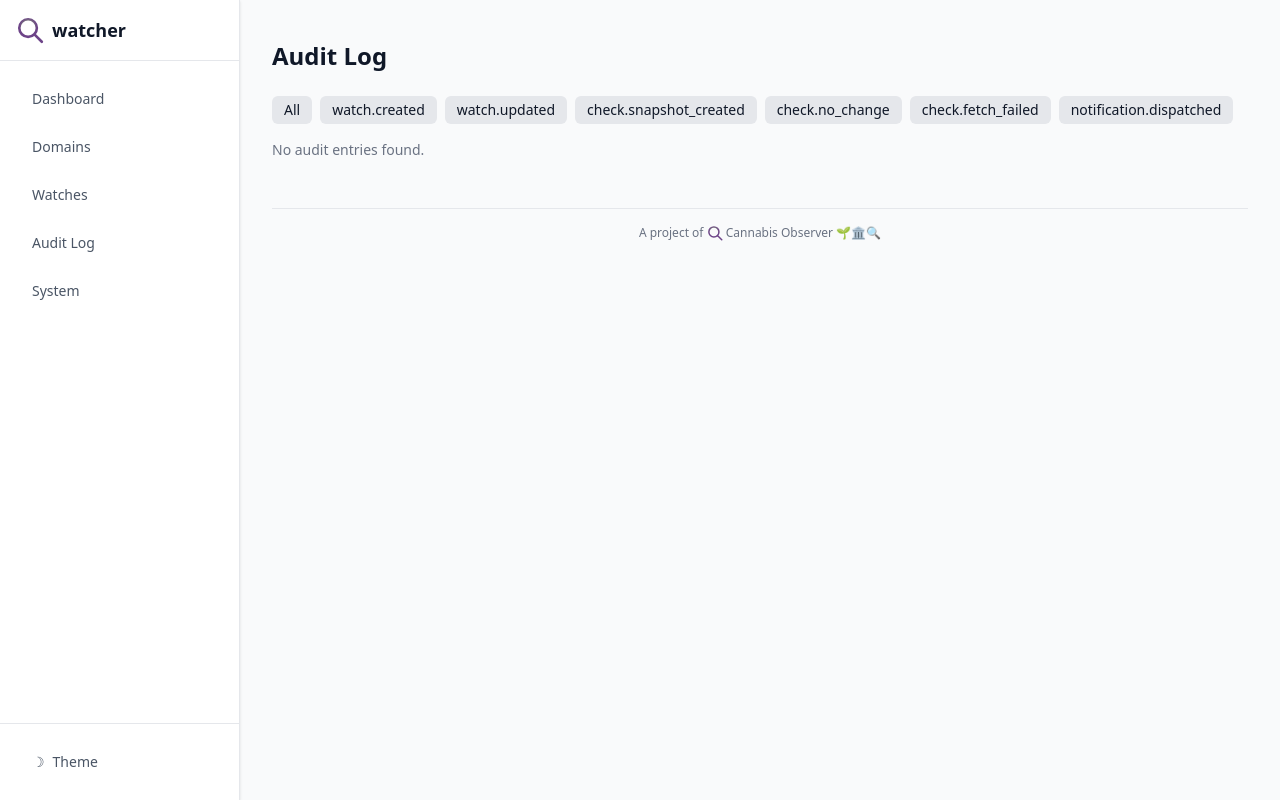
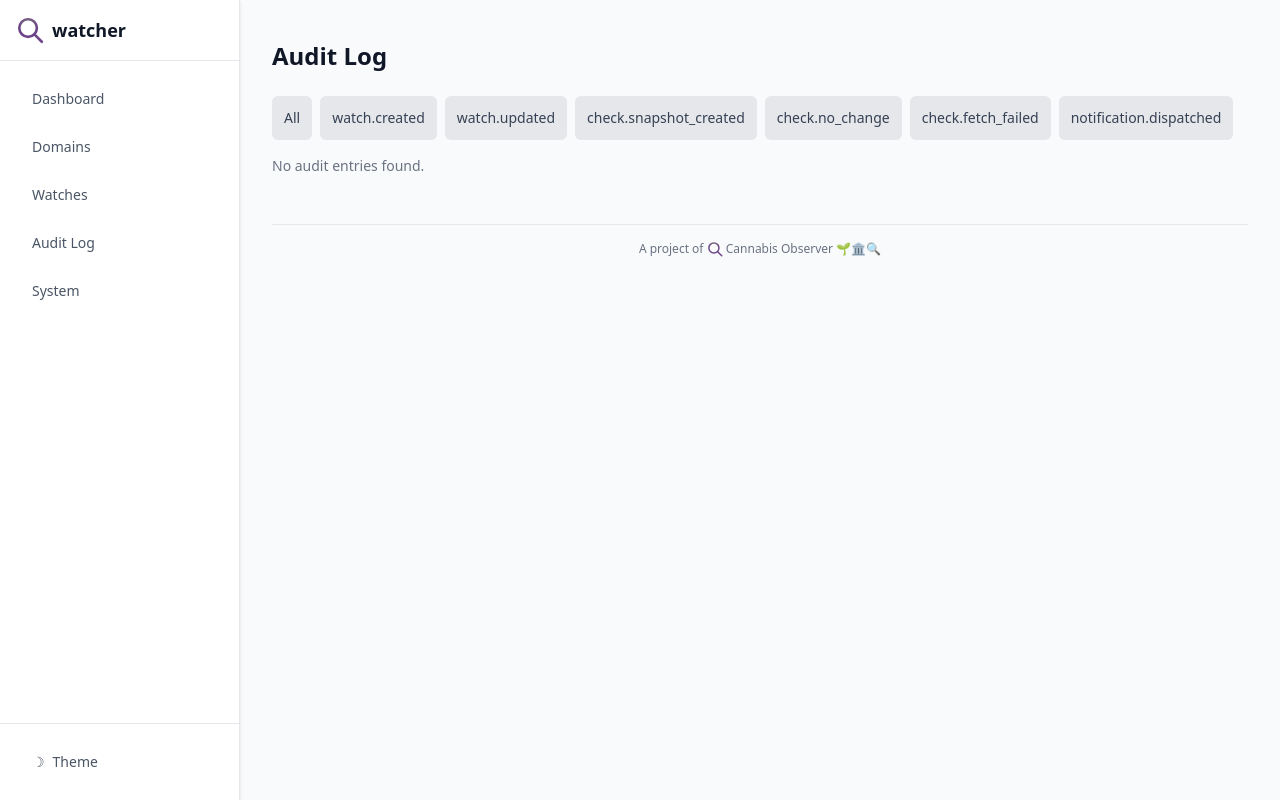
Before and after one commit to CannObserv/watcher, a FastAPI app: template src/dashboard/templates/pages/audit_log.html in a window 1280 px wide. Run offline with FastAPI, Linux system fonts and the light colour scheme; the template is opened without the code that fills it, so the values that code supplies are empty; style sheets or scripts are compiled from the project's sources; parts of the project's set-up code (start-up, migrations or seed data) failed here and were passed over.

Commit message:
#34 feat: reskin domains, system, audit log, and 404 pages

```diff
--- a/src/dashboard/templates/pages/audit_log.html
+++ b/src/dashboard/templates/pages/audit_log.html
@@ -1,19 +1,19 @@
 {% extends "base.html" %}
 {% block title %}Audit Log — watcher{% endblock %}
 {% block content %}
-<h2 class="text-2xl font-bold text-gray-900 mb-6">Audit Log</h2>
+<h2 class="text-2xl font-bold text-gray-900 dark:text-white mb-6">Audit Log</h2>
 
 <div class="flex gap-2 mb-4 flex-wrap">
-  <button hx-get="/partials/audit-table" hx-target="#audit-table" class="px-3 py-1 text-sm rounded-md bg-gray-200 hover:bg-gray-300">All</button>
-  <button hx-get="/partials/audit-table?event_type=watch.created" hx-target="#audit-table" class="px-3 py-1 text-sm rounded-md bg-gray-200 hover:bg-gray-300">watch.created</button>
-  <button hx-get="/partials/audit-table?event_type=watch.updated" hx-target="#audit-table" class="px-3 py-1 text-sm rounded-md bg-gray-200 hover:bg-gray-300">watch.updated</button>
-  <button hx-get="/partials/audit-table?event_type=check.snapshot_created" hx-target="#audit-table" class="px-3 py-1 text-sm rounded-md bg-gray-200 hover:bg-gray-300">check.snapshot_created</button>
-  <button hx-get="/partials/audit-table?event_type=check.no_change" hx-target="#audit-table" class="px-3 py-1 text-sm rounded-md bg-gray-200 hover:bg-gray-300">check.no_change</button>
-  <button hx-get="/partials/audit-table?event_type=check.fetch_failed" hx-target="#audit-table" class="px-3 py-1 text-sm rounded-md bg-gray-200 hover:bg-gray-300">check.fetch_failed</button>
-  <button hx-get="/partials/audit-table?event_type=notification.dispatched" hx-target="#audit-table" class="px-3 py-1 text-sm rounded-md bg-gray-200 hover:bg-gray-300">notification.dispatched</button>
+  <button hx-get="/partials/audit-table" hx-target="#audit-table" class="filter-pill">All</button>
+  <button hx-get="/partials/audit-table?event_type=watch.created" hx-target="#audit-table" class="filter-pill">watch.created</button>
+  <button hx-get="/partials/audit-table?event_type=watch.updated" hx-target="#audit-table" class="filter-pill">watch.updated</button>
+  <button hx-get="/partials/audit-table?event_type=check.snapshot_created" hx-target="#audit-table" class="filter-pill">check.snapshot_created</button>
+  <button hx-get="/partials/audit-table?event_type=check.no_change" hx-target="#audit-table" class="filter-pill">check.no_change</button>
+  <button hx-get="/partials/audit-table?event_type=check.fetch_failed" hx-target="#audit-table" class="filter-pill">check.fetch_failed</button>
+  <button hx-get="/partials/audit-table?event_type=notification.dispatched" hx-target="#audit-table" class="filter-pill">notification.dispatched</button>
 </div>
 
-<div id="audit-table">
+<div id="audit-table" aria-live="polite" aria-atomic="false">
   {% include "partials/audit_table.html" %}
 </div>
 {% endblock %}
--- a/src/dashboard/templates/pages/domains.html
+++ b/src/dashboard/templates/pages/domains.html
@@ -1,12 +1,13 @@
 {% extends "base.html" %}
 {% block title %}Domains — watcher{% endblock %}
 {% block content %}
-<h2 class="text-2xl font-bold text-gray-900 mb-6">Domains</h2>
+<h2 class="text-2xl font-bold text-gray-900 dark:text-white mb-6">Domains</h2>
 
 <div id="domains-table-container"
      hx-get="/partials/domains-table"
      hx-trigger="every 30s"
-     hx-swap="innerHTML">
+     hx-swap="innerHTML"
+     aria-live="polite" aria-atomic="false">
   {% include "partials/domains_table.html" %}
 </div>
 {% endblock %}
--- a/src/dashboard/templates/partials/audit_table.html
+++ b/src/dashboard/templates/partials/audit_table.html
@@ -1,4 +1,5 @@
 {% if entries %}
+<div class="overflow-x-auto">
   <table class="data-table">
     <thead>
       <tr>
@@ -8,31 +9,32 @@
         <th>Details</th>
       </tr>
     </thead>
-  <tbody class="divide-y divide-gray-100">
+    <tbody class="divide-y divide-gray-100 dark:divide-gray-700">
       {% for entry in entries %}
-    <tr>
-      <td class="text-gray-500 whitespace-nowrap">{{ entry.created_at.strftime('%Y-%m-%d %H:%M:%S UTC') }}</td>
+      <tr class="hover:bg-gray-50 dark:hover:bg-gray-800">
+        <td class="text-gray-500 dark:text-gray-400 whitespace-nowrap">{{ entry.created_at.strftime('%Y-%m-%d %H:%M:%S UTC') }}</td>
         <td>
-        <span class="inline-flex items-center px-2 py-0.5 rounded text-xs font-medium
-          {% if 'error' in entry.event_type or 'failed' in entry.event_type %}bg-red-100 text-red-800
-          {% elif 'created' in entry.event_type %}bg-green-100 text-green-800
-          {% elif 'change' in entry.event_type %}bg-blue-100 text-blue-800
-          {% else %}bg-gray-100 text-gray-800{% endif %}">
+          <span class="badge
+            {% if 'error' in entry.event_type or 'failed' in entry.event_type %}badge-error
+            {% elif 'created' in entry.event_type %}badge-active
+            {% elif 'change' in entry.event_type %}badge-info
+            {% else %}badge-inactive{% endif %}">
             {{ entry.event_type }}
           </span>
         </td>
         <td>
           {% if entry.watch_id %}
-        <a href="/watches/{{ entry.watch_id }}" class="text-blue-600 hover:underline text-sm">{{ entry.watch_id | string | truncate(12, True, '…') }}</a>
+          <a href="/watches/{{ entry.watch_id }}" class="link text-sm">{{ entry.watch_id | string | truncate(12, True, '…') }}</a>
           {% else %}—{% endif %}
         </td>
-      <td class="text-xs text-gray-500 max-w-[300px] truncate" title="{{ entry.payload | tojson }}">
+        <td class="text-xs text-gray-500 dark:text-gray-400 max-w-[300px] truncate">
           {{ entry.payload | tojson | truncate(80, True, '…') }}
         </td>
       </tr>
       {% endfor %}
     </tbody>
   </table>
+</div>
 {% else %}
-<p class="text-gray-500 text-sm">No audit entries found.</p>
+<p class="text-gray-500 dark:text-gray-400 text-sm">No audit entries found.</p>
 {% endif %}
```
Also changed, not shown: src/dashboard/templates/pages/404.html (+4 -6 lines), src/dashboard/templates/pages/system.html (+18 -18 lines), src/dashboard/templates/partials/domains_table.html (+6 -6 lines). Lines whose indentation alone changed are shown as unchanged.
